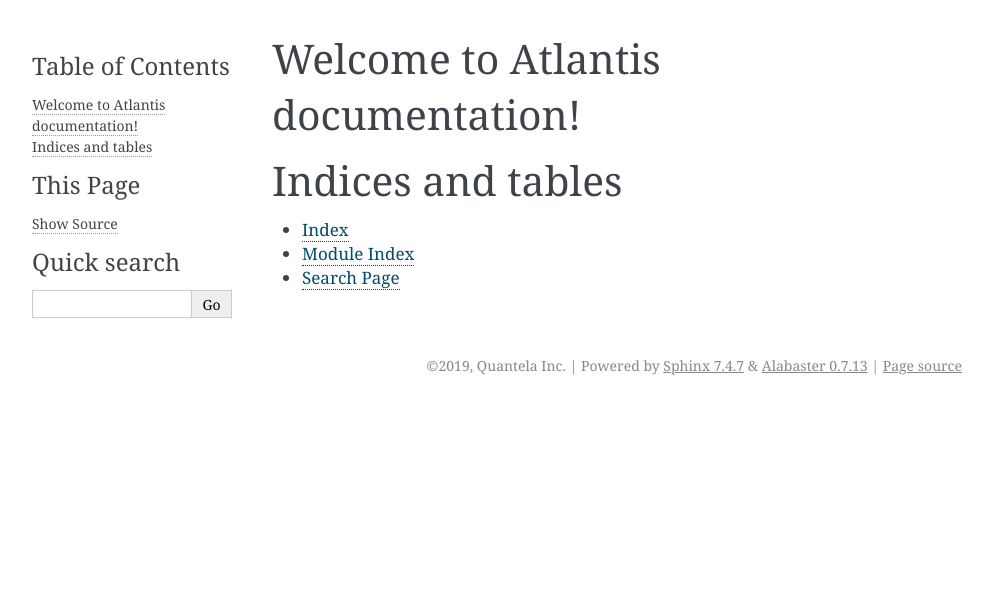
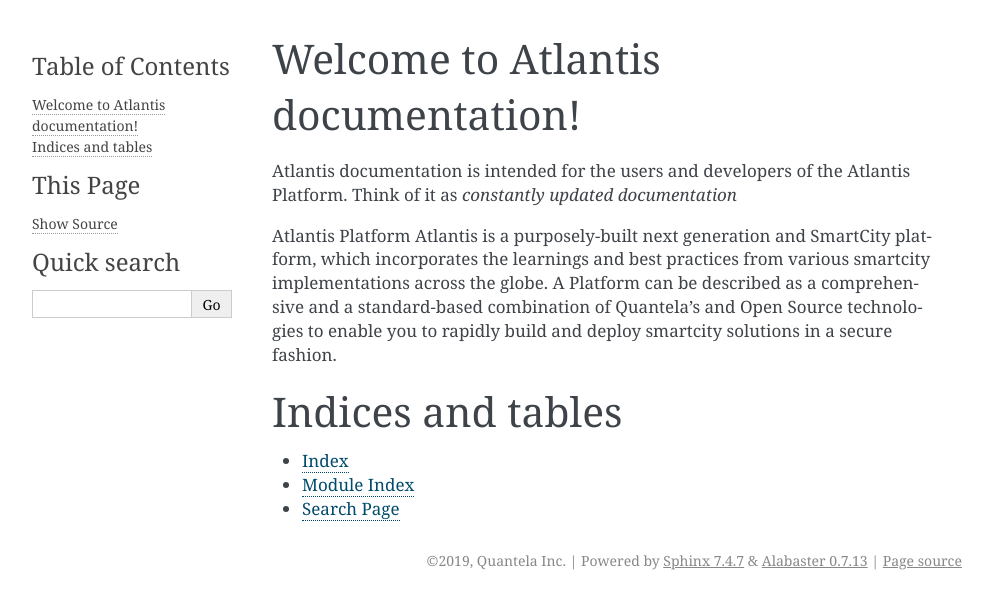
Before and after one commit to mohamedsheriff/atlantisdocs, a Sphinx documentation site: the page built from source/index.rst, in a window 1280 px wide. Shown: the top 609 px of the page, without its empty margins (148-1141 px from the left). Built offline with Sphinx 7.4.7, drawn with Linux system fonts in a browser that asks for light colours.

Commit message:
Add General Introduction
Added General Introduction

```diff
--- a/source/index.rst
+++ b/source/index.rst
@@ -1,10 +1,15 @@
-.. Atlantis Docs documentation master file, created by
-   sphinx-quickstart on Wed Dec 26 16:28:24 2018.
-   You can adapt this file completely to your liking, but it should at least
-   contain the root `toctree` directive.
 
 Welcome to Atlantis documentation!
 ==================================
+Atlantis documentation is intended for the users and developers of the Atlantis Platform.
+Think of it as *constantly updated documentation*
+
+Atlantis Platform
+Atlantis is a purposely-built next generation and SmartCity platform, which incorporates the learnings and best practices from various smartcity implementations across the globe. A Platform can be described as a comprehensive and a standard-based combination of Quantela’s and Open Source technologies to enable you to rapidly build and deploy smartcity solutions in a secure fashion.
+
+.. _Read the docs: https://atlantisdocs.readthedocs.io/
+
+
 
 .. toctree::
    :maxdepth: 2
```
